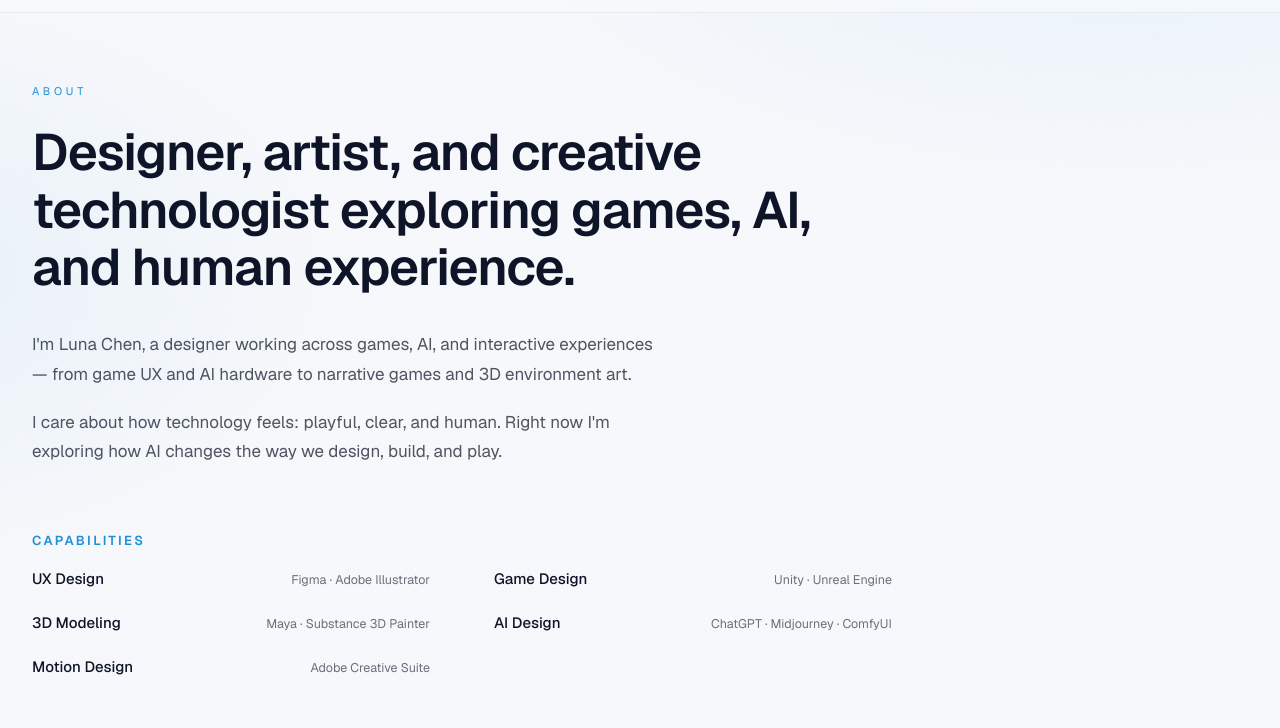
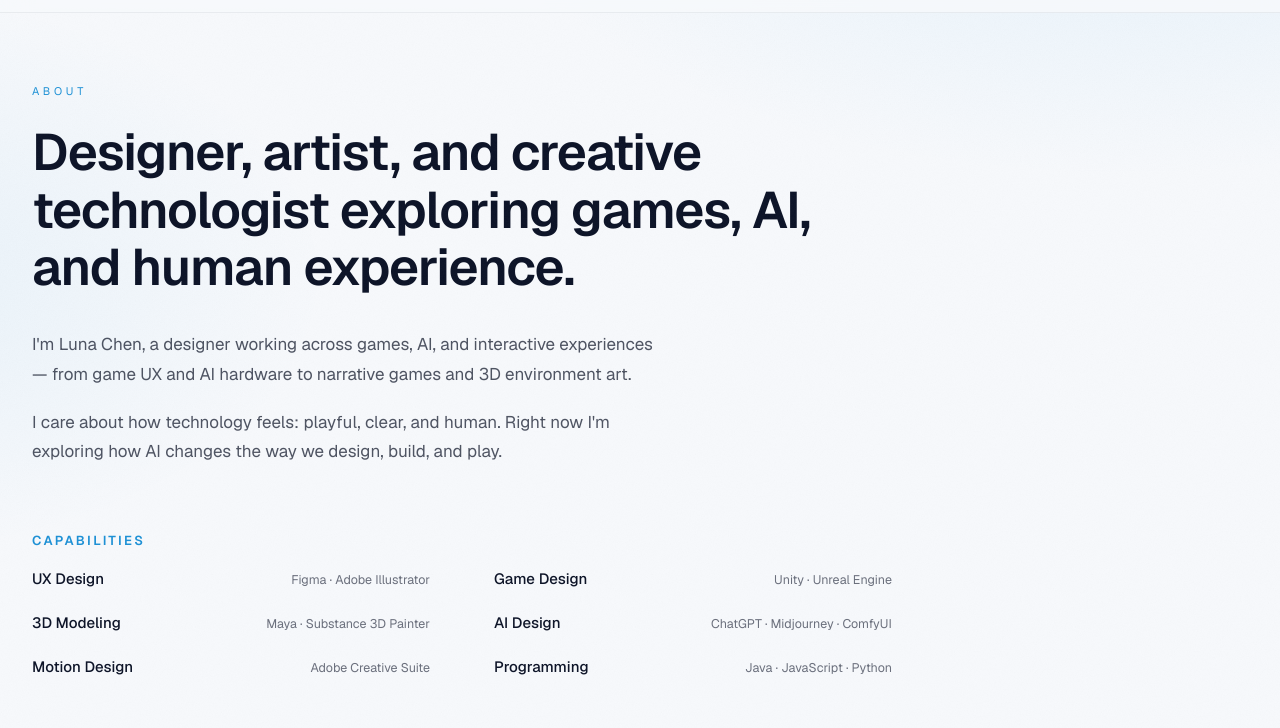
Before and after one commit to lunaaastudio/lunaaa-astro-starter, an Astro site: page /about in a window 1280 px wide. Shown: the part 72-800 px from the top of the page. Built offline with nearby package versions, Linux system fonts and the light colour scheme; Astro itself is replaced by a stand-in of ours; a web font is replaced by a local one.

Commit message:
Add Programming skill row

```diff
--- a/src/pages/about.astro
+++ b/src/pages/about.astro
@@ -20,6 +20,7 @@ import BaseLayout from "../layouts/BaseLayout.astro";
           <li><span data-i18n="skill.3d">3D Modeling</span><span>Maya · Substance 3D Painter</span></li>
           <li><span data-i18n="skill.ai">AI Design</span><span>ChatGPT · Midjourney · ComfyUI</span></li>
           <li><span data-i18n="skill.motion">Motion Design</span><span>Adobe Creative Suite</span></li>
+          <li><span data-i18n="skill.programming">Programming</span><span>Java · JavaScript · Python</span></li>
         </ul>
       </div>
 
```
